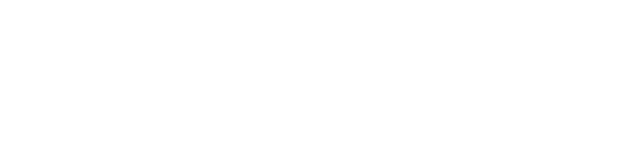
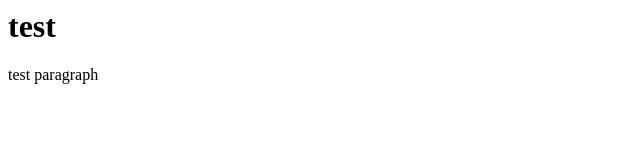
Before and after one commit to istamosh/samplejs, a plain HTML site: page index.html in a window 1280 px wide. Shown: the whole page, without its empty margins (0-640 px from the left). Drawn offline with Linux system fonts and the light colour scheme.

Commit message:
modify Title and testing Live Server

```diff
--- a/index.html
+++ b/index.html
@@ -3,9 +3,10 @@
     <meta charset="UTF-8">
     <meta http-equiv="X-UA-Compatible" content="IE=edge">
     <meta name="viewport" content="width=device-width, initial-scale=1.0">
-    <title>Document</title>
+    <title>Istamosh JS test</title>
 </head>
 <body>
-
+    <h1>test</h1>
+    <p>test paragraph</p>
 </body>
 </html>
```
